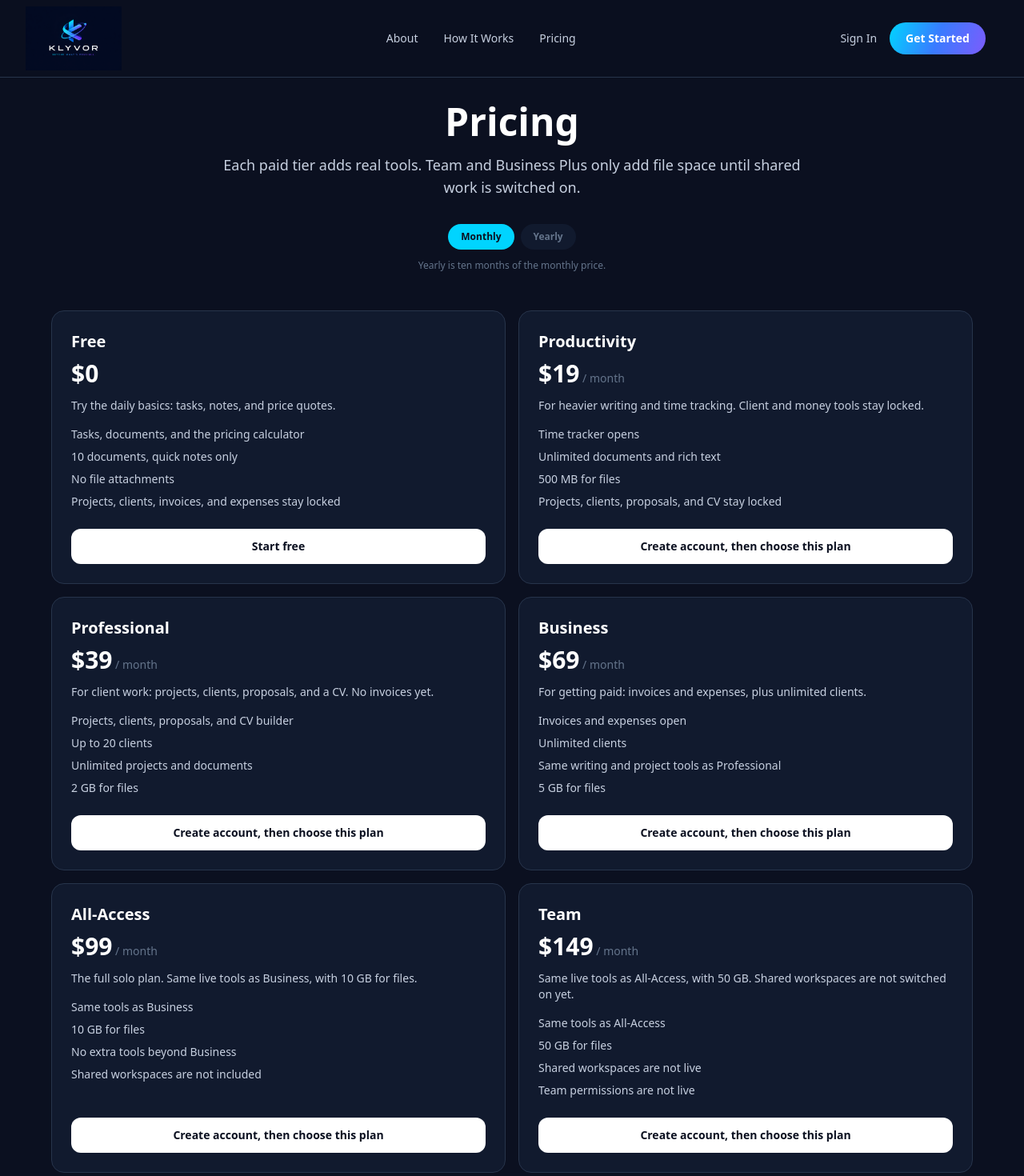
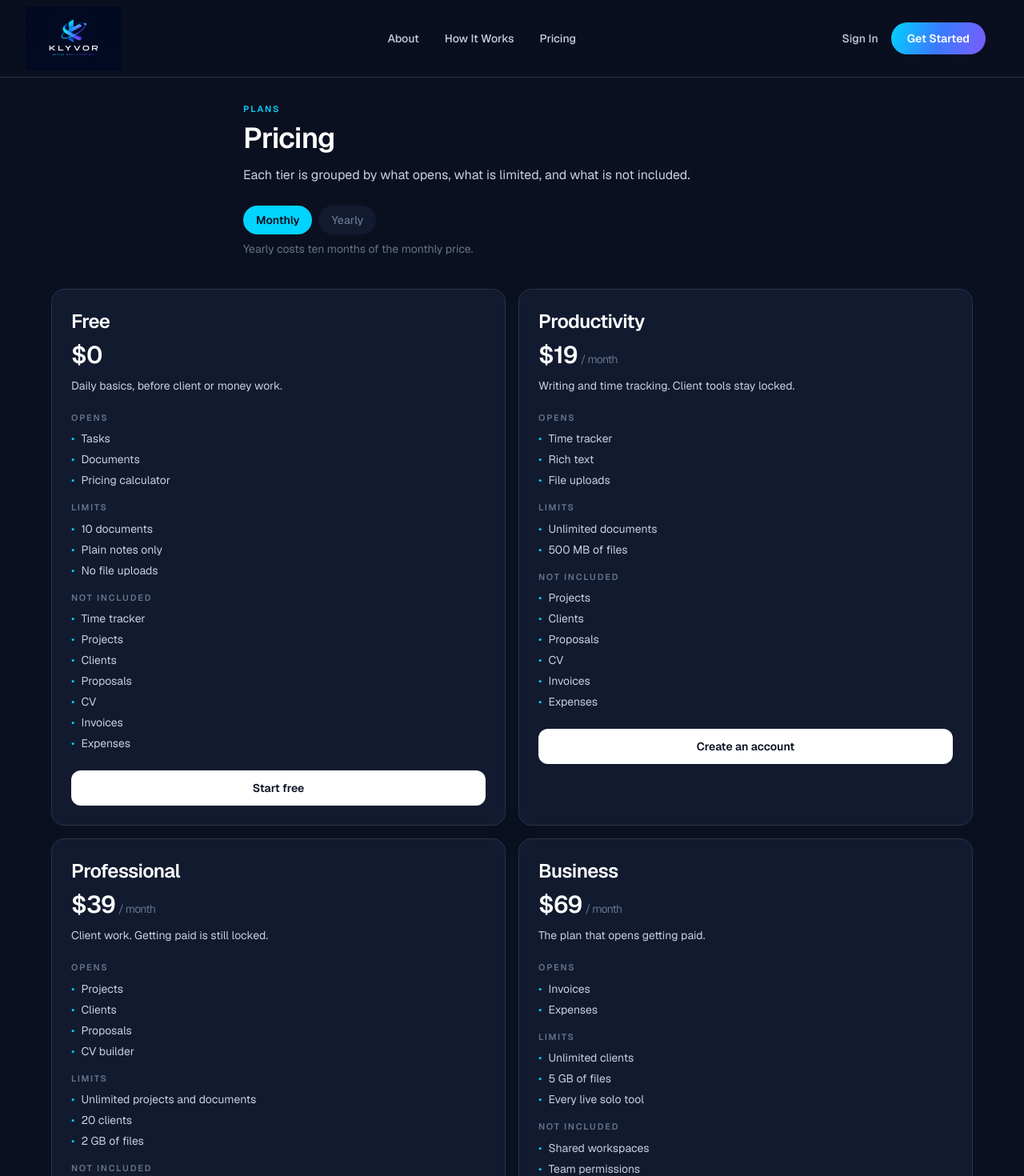
Before and after one commit to titanicfay-cloud/klyvor, a Next.js app: page /pricing in a window 1280 px wide. Shown: the top 1470 px of the page at 80% size. Built offline with nearby package versions, Linux system fonts and the light colour scheme.

Commit message:
Update Public Pricing page

```diff
--- a/app/pricing/page.tsx
+++ b/app/pricing/page.tsx
@@ -11,93 +11,125 @@ const PLANS = [
     name: "Free",
     month: 0,
     year: 0,
-    meant: "Try the daily basics: tasks, notes, and price quotes.",
-    points: ["Tasks, documents, and the pricing calculator", "10 documents, quick notes only", "No file attachments", "Projects, clients, invoices, and expenses stay locked"],
+    meant: "Daily basics, before client or money work.",
+    opens: ["Tasks", "Documents", "Pricing calculator"],
+    limits: ["10 documents", "Plain notes only", "No file uploads"],
+    closed: ["Time tracker", "Projects", "Clients", "Proposals", "CV", "Invoices", "Expenses"],
   },
   {
     id: "productivity",
     name: "Productivity",
     month: 19,
     year: 190,
-    meant: "For heavier writing and time tracking. Client and money tools stay locked.",
-    points: ["Time tracker opens", "Unlimited documents and rich text", "500 MB for files", "Projects, clients, proposals, and CV stay locked"],
+    meant: "Writing and time tracking. Client tools stay locked.",
+    opens: ["Time tracker", "Rich text", "File uploads"],
+    limits: ["Unlimited documents", "500 MB of files"],
+    closed: ["Projects", "Clients", "Proposals", "CV", "Invoices", "Expenses"],
   },
   {
     id: "professional",
     name: "Professional",
     month: 39,
     year: 390,
-    meant: "For client work: projects, clients, proposals, and a CV. No invoices yet.",
-    points: ["Projects, clients, proposals, and CV builder", "Up to 20 clients", "Unlimited projects and documents", "2 GB for files"],
+    meant: "Client work. Getting paid is still locked.",
+    opens: ["Projects", "Clients", "Proposals", "CV builder"],
+    limits: ["Unlimited projects and documents", "20 clients", "2 GB of files"],
+    closed: ["Invoices", "Expenses"],
   },
   {
     id: "business",
     name: "Business",
     month: 69,
     year: 690,
-    meant: "For getting paid: invoices and expenses, plus unlimited clients.",
-    points: ["Invoices and expenses open", "Unlimited clients", "Same writing and project tools as Professional", "5 GB for files"],
+    meant: "The plan that opens getting paid.",
+    opens: ["Invoices", "Expenses"],
+    limits: ["Unlimited clients", "5 GB of files", "Every live solo tool"],
+    closed: ["Shared workspaces", "Team permissions", "SSO"],
   },
   {
     id: "all_access",
     name: "All-Access",
     month: 99,
     year: 990,
-    meant: "The full solo plan. Same live tools as Business, with 10 GB for files.",
-    points: ["Same tools as Business", "10 GB for files", "No extra tools beyond Business", "Shared workspaces are not included"],
+    meant: "Same tools as Business. More file space.",
+    opens: ["No extra tool beyond Business"],
+    limits: ["10 GB of files"],
+    closed: ["Shared workspaces", "AI tools", "Priority support"],
   },
   {
     id: "team",
     name: "Team",
     month: 149,
     year: 1490,
-    meant: "Same live tools as All-Access, with 50 GB. Shared workspaces are not switched on yet.",
-    points: ["Same tools as All-Access", "50 GB for files", "Shared workspaces are not live", "Team permissions are not live"],
+    meant: "Same tools as All-Access. Storage only, for now.",
+    opens: ["No extra tool"],
+    limits: ["50 GB of files"],
+    closed: ["Shared workspaces", "Team permissions"],
   },
   {
     id: "business_plus",
     name: "Business Plus",
     month: 299,
     year: 2990,
-    meant: "Same live tools, with 100 GB. Organisation controls are not switched on yet.",
-    points: ["Same tools as All-Access", "100 GB for files", "SSO is not live", "Organisation controls are not live"],
+    meant: "Same tools. The largest file allowance.",
+    opens: ["No extra tool"],
+    limits: ["100 GB of files"],
+    closed: ["SSO", "Organisation controls"],
   },
 ];
+
+function Group({ title, items }: { title: string; items: string[] }) {
+  return (
+    <div>
+      <h3 className="text-[11px] font-semibold uppercase tracking-[0.16em] text-[#64748B]">{title}</h3>
+      <ul className="mt-2 space-y-1.5">
+        {items.map((item) => (
+          <li key={item} className="flex gap-2 text-sm leading-5 text-[#C7D0E0]">
+            <span className="text-[#00D4FF]">•</span>
+            <span>{item}</span>
+          </li>
+        ))}
+      </ul>
+    </div>
+  );
+}
 
 export default function PricingPage() {
   const [annual, setAnnual] = useState(false);
 
   return (
-    <div className="min-h-screen flex flex-col bg-[#0B1020]">
+    <div className="flex min-h-screen flex-col bg-[#0B1020]" style={{ fontFamily: "var(--font-geist-sans), ui-sans-serif, system-ui, sans-serif" }}>
       <Navbar />
       <main className="flex-grow px-4 pb-20 pt-32 sm:px-6 lg:px-8">
-        <div className="mx-auto mb-12 max-w-3xl text-center">
-          <h1 className="mb-4 text-4xl font-bold text-white md:text-5xl">Pricing</h1>
-          <p className="text-lg text-[#C7D0E0]">
-            Each paid tier adds real tools. Team and Business Plus only add file space until shared work is switched on.
-          </p>
-          <div className="mt-8 flex justify-center gap-2">
-            <button onClick={() => setAnnual(false)} className={!annual ? "rounded-full bg-[#00D4FF] px-4 py-2 text-xs font-semibold text-[#0B1020]" : "rounded-full bg-[#111A2E] px-4 py-2 text-xs font-semibold text-[#64748B]"}>Monthly</button>
-            <button onClick={() => setAnnual(true)} className={annual ? "rounded-full bg-[#00D4FF] px-4 py-2 text-xs font-semibold text-[#0B1020]" : "rounded-full bg-[#111A2E] px-4 py-2 text-xs font-semibold text-[#64748B]"}>Yearly</button>
+        <header className="mx-auto mb-10 max-w-2xl">
+          <p className="text-[11px] font-semibold uppercase tracking-[0.18em] text-[#00D4FF]">Plans</p>
+          <h1 className="mt-2 text-4xl font-semibold tracking-tight text-white">Pricing</h1>
+          <p className="mt-3 text-base leading-7 text-[#C7D0E0]">Each tier is grouped by what opens, what is limited, and what is not included.</p>
+          <div className="mt-6 flex gap-2">
+            <button onClick={() => setAnnual(false)} className={!annual ? "rounded-full bg-[#00D4FF] px-4 py-2 text-sm font-semibold text-[#0B1020]" : "rounded-full bg-[#111A2E] px-4 py-2 text-sm font-medium text-[#64748B]"}>Monthly</button>
+            <button onClick={() => setAnnual(true)} className={annual ? "rounded-full bg-[#00D4FF] px-4 py-2 text-sm font-semibold text-[#0B1020]" : "rounded-full bg-[#111A2E] px-4 py-2 text-sm font-medium text-[#64748B]"}>Yearly</button>
           </div>
-          <p className="mt-3 text-xs text-[#64748B]">Yearly is ten months of the monthly price.</p>
-        </div>
+          <p className="mt-2 text-sm text-[#64748B]">Yearly costs ten months of the monthly price.</p>
+        </header>
 
         <div className="mx-auto grid max-w-6xl grid-cols-1 gap-4 md:grid-cols-2">
           {PLANS.map((plan) => {
             const price = annual ? plan.year : plan.month;
             return (
               <article key={plan.id} className="flex flex-col rounded-2xl border border-[#27344B] bg-[#111A2E] p-6">
-                <h2 className="text-xl font-bold text-white">{plan.name}</h2>
-                <p className="mt-2 text-3xl font-bold text-white">{price === 0 ? "$0" : "$" + price}<span className="text-sm font-normal text-[#64748B]">{price === 0 ? "" : annual ? " / year" : " / month"}</span></p>
-                <p className="mt-3 text-sm text-[#C7D0E0]">{plan.meant}</p>
-                <ul className="mt-4 flex-grow space-y-2 text-sm text-[#C7D0E0]">
-                  {plan.points.map((point) => (
-                    <li key={point}>{point}</li>
-                  ))}
-                </ul>
+                <h2 className="text-2xl font-semibold tracking-tight text-white">{plan.name}</h2>
+                <p className="mt-2 text-3xl font-semibold tracking-tight text-white">
+                  {price === 0 ? "$0" : "$" + price}
+                  <span className="ml-1 text-sm font-normal text-[#64748B]">{price === 0 ? "" : annual ? "/ year" : "/ month"}</span>
+                </p>
+                <p className="mt-2 text-sm leading-6 text-[#C7D0E0]">{plan.meant}</p>
+                <div className="mt-5 space-y-4">
+                  <Group title="Opens" items={plan.opens} />
+                  <Group title="Limits" items={plan.limits} />
+                  <Group title="Not included" items={plan.closed} />
+                </div>
                 <Link href="/signup" className="mt-6 block rounded-xl bg-white py-3 text-center text-sm font-semibold text-[#0B1020]">
-                  {plan.id === "free" ? "Start free" : "Create account, then choose this plan"}
+                  {plan.id === "free" ? "Start free" : "Create an account"}
                 </Link>
               </article>
             );
@@ -107,4 +139,4 @@ export default function PricingPage() {
       <Footer />
     </div>
   );
-      }
+}
```
